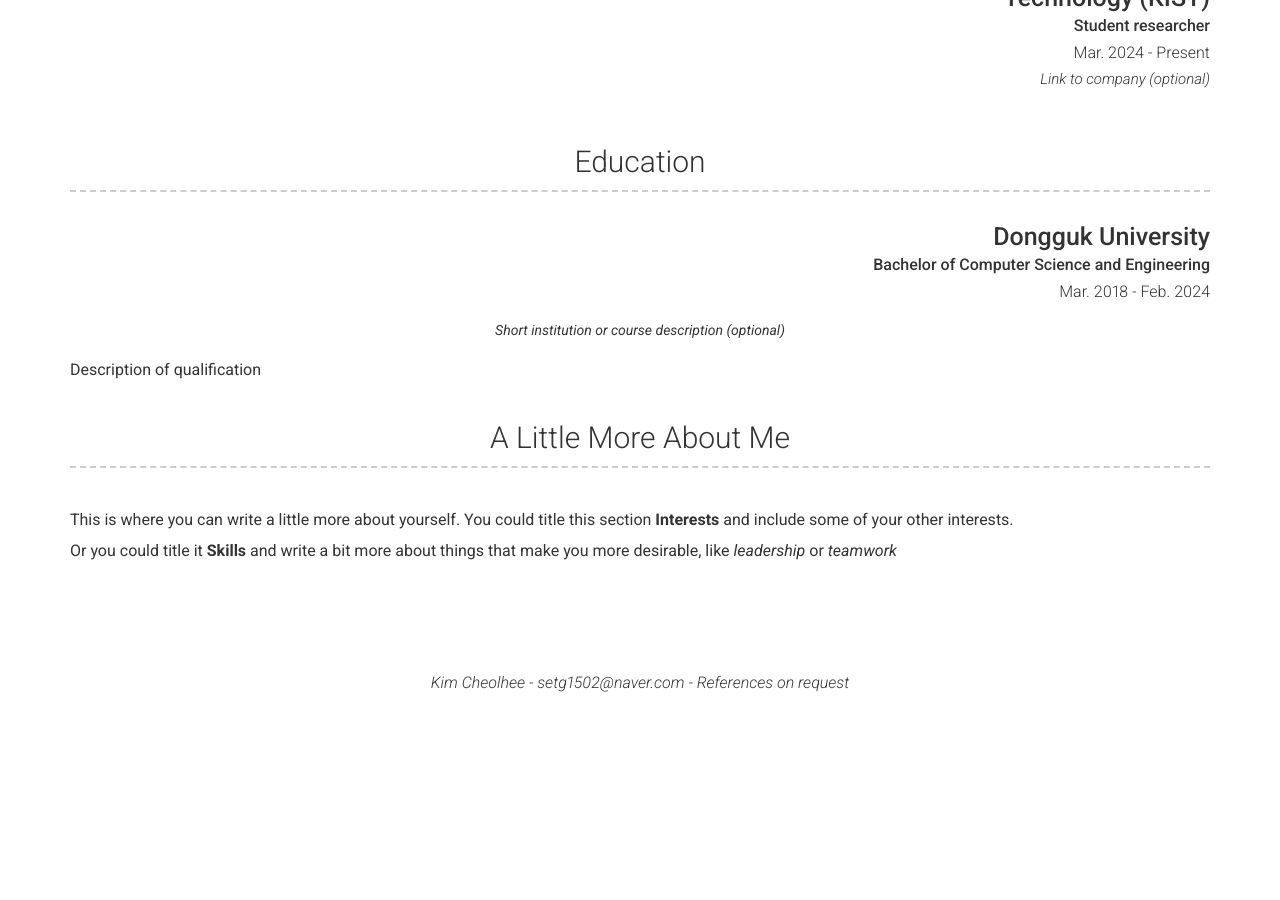
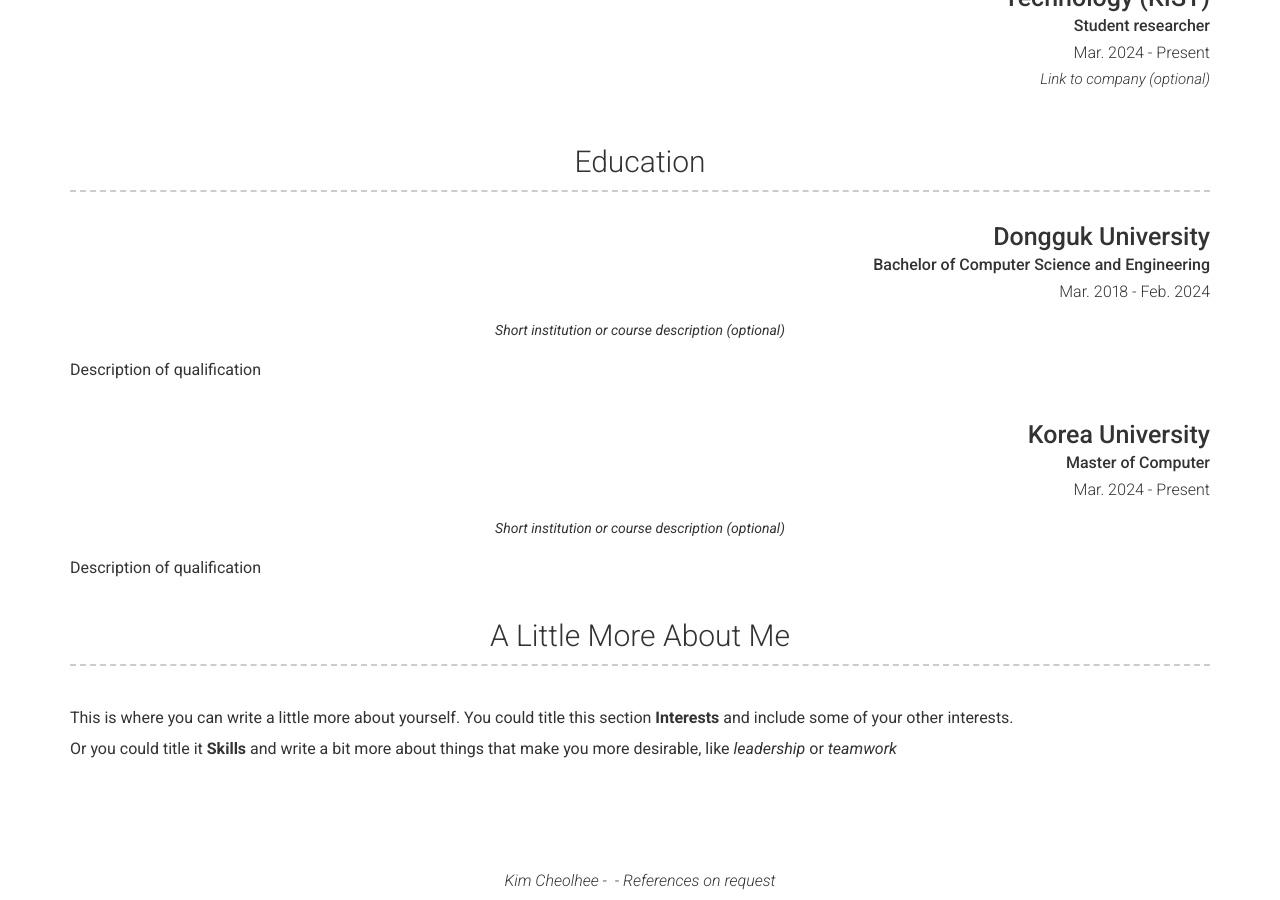
Before and after one commit to Paralies/Paralies_Resume, a Jekyll site: the page built from index.md, in a window 1280 px wide and 900 px high, scrolled down 2186 px. Built offline with Jekyll 4.4.1, drawn with Linux system fonts in a browser that asks for light colours; nearby versions of some CDN libraries; before the commit the page ends 2888 px from its top, so only the background shows below that; some of the changed text lies outside the part shown.

```diff
--- a/_config.yml
+++ b/_config.yml
@@ -8,7 +8,8 @@ version: 2
 # Personal info
 name: Kim Cheolhee
 title: Master's student
-email: setg1502@naver.com
+Personal email: setg1502@naver.com
+Institute email: setg1502@kist.re.kr
 # email_title: Email (Email title override)
 #phone: Your phone number (optional)
 # phone_title: Phone (Phone title override)
@@ -71,7 +72,7 @@ content:
         link: Link to project (eg. sproogen.github.io/modern-resume-theme)(optional)
         link_text: Link Text
         additional_links:
-          - title:  Github page for project (eg. sproogen/modern-resume-theme)
+          - title: Paralies/Bioinformatics-project-gene-prediction
             icon: fab fa-github
             url: Link to project (eg. sproogen.github.io/modern-resume-theme)(optional)
           - title:  Github page for project (eg. sproogen/modern-resume-theme)
@@ -88,7 +89,7 @@ content:
         link: Link to project (eg. sproogen.github.io/modern-resume-theme)(optional)
         link_text: Link Text
         additional_links:
-          - title:  Github page for project (eg. sproogen/modern-resume-theme)
+          - title:  Github page for project
             icon: fab fa-github
             url: Link to project (eg. sproogen.github.io/modern-resume-theme)(optional)
           - title:  Github page for project (eg. sproogen/modern-resume-theme)
@@ -164,6 +165,14 @@ content:
           Short institution or course description (optional)
         description: | # this will include new lines to allow paragraphs
           Description of qualification
+      - layout: top-right
+        title: Korea University
+        sub_title: Master of Computer
+        caption: Mar. 2024 - Present
+        quote: >
+          Short institution or course description (optional)
+        description: | # this will include new lines to allow paragraphs
+          Description of qualification
   - title: A Little More About Me
     layout: text
     content: | # this will include new lines to allow paragraphs
```
